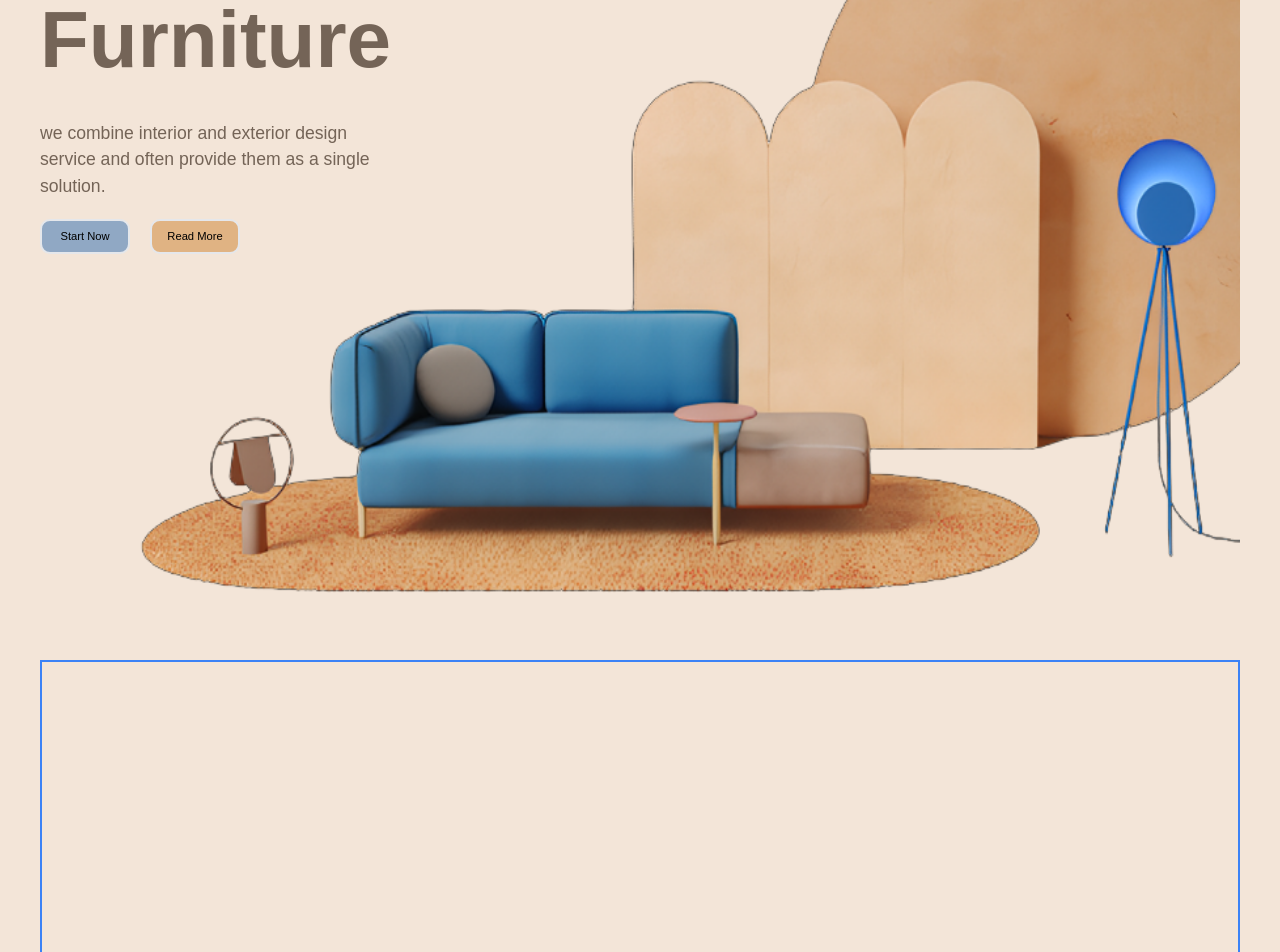
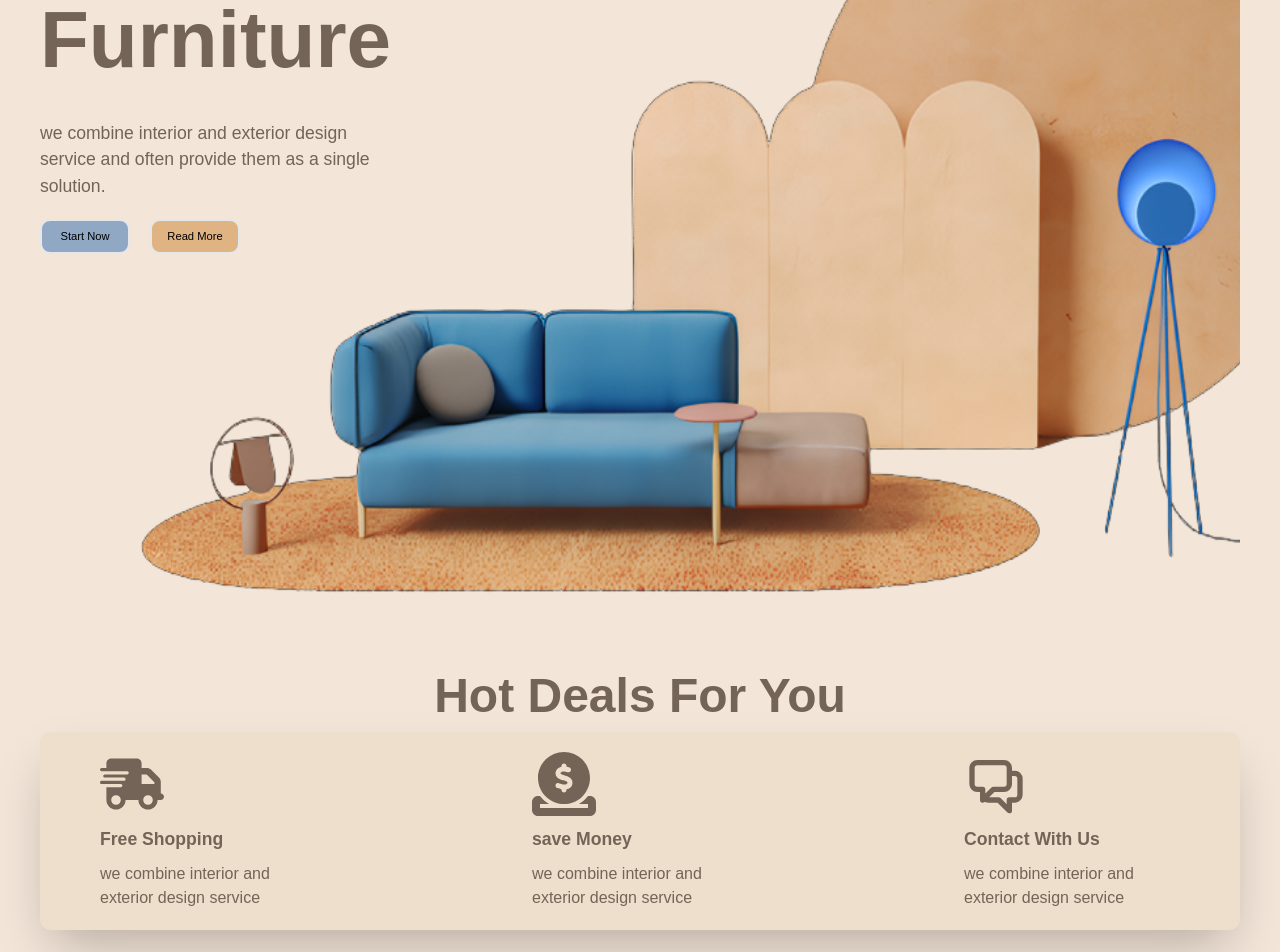
Before and after one commit to jihannkn/Furniture, a React (Vite) app: page / in a window 1280 px wide. Shown: the part 180-1132 px from the top of the page. Built offline with nearby package versions, Linux system fonts and the light colour scheme.

Commit message:
files:  src/components/elements/Secton1.jsx • src/components/elements/Secton2.jsx • src/components/elements/Secton3.jsx • src/components/elements/Secton4.jsx

```diff
--- /dev/null
+++ b/src/components/elements/Section1.jsx
@@ -0,0 +1,53 @@
+import bg1 from "../../../public/assets/images/bg1.png";
+import { FaTruckFast } from "react-icons/fa6";
+import { FaCircleDollarToSlot } from "react-icons/fa6";
+import { HiOutlineChatAlt2 } from "react-icons/hi";
+
+export default function Section1() {
+    return (
+        <div className="w-full relative font-poppins ">
+                    <div className="w-[50%] flex flex-col gap-[20px] absolute">
+                        <div className="w-[70%]">
+                            <h1 className="font-poppins text-[5rem] font-bold text-font-color">Modern Furniture</h1>
+                        </div>
+                        <div className="w-[60%]">
+                            <p className="text-[1.1rem] text-font-color">
+                                we combine interior and exterior design service and often
+                                provide them as a single solution.
+                            </p>
+                        </div>
+                        <div className="w-full flex gap-[20px]" >
+                            <button className="w-[15%] border-2 h-[35px] rounded-[10px] bg-primary-blue text-[0.7rem] flex items-center justify-center"><a href="#">Start Now</a></button>
+                            <button className="w-[15%] border-2 h-[35px] rounded-[10px] bg-primary-brown text-[0.7rem] flex items-center justify-center"><a href="#">Read More</a></button>
+                        </div>
+                    </div>
+                    <div className="w-full flex justify-end">
+                        <img src={bg1} alt="" className="w-[100%] h-[100vh]"/>
+                    </div>
+                <div className=" w-full" >
+                <div className="mb-[30px]">
+                        <div className="w-full flex justify-center">
+                            <h1 className="text-font-color font-bold text-[3rem]">Hot Deals For You</h1>
+                        </div>
+                        <div className="w-full flex justify-between bg-[#EEDFCC] p-[20PX] rounded-[10px] px-[60px] shadow-2xl" >
+                        <div className="w-[20%] flex flex-col gap-[10px] text-font-color" >
+                            <FaTruckFast className="text-[4rem]"/>
+                            <h2 className="font-bold text-[1.1rem]">Free Shopping</h2>
+                            <p>we combine interior and exterior design service</p>
+                        </div>
+                        <div className="w-[20%] flex flex-col gap-[10px] text-font-color">
+                            <FaCircleDollarToSlot className="text-[4rem]"/>
+                            <h2 className="font-bold text-[1.1rem]">save Money</h2>
+                            <p>we combine interior and exterior design service</p>
+                        </div>
+                        <div className="w-[20%] flex flex-col gap-[10px] text-font-color">
+                            <HiOutlineChatAlt2 className="text-[4rem]"/>
+                            <h2 className="font-bold text-[1.1rem]">Contact With Us</h2>
+                            <p>we combine interior and exterior design service</p>
+                        </div>
+                        </div>
+                    </div>
+                </div>
+                </div>
+    )
+}
--- /dev/null
+++ b/src/components/elements/Section2.jsx
@@ -0,0 +1,5 @@
+export default function Section2(){
+    return(
+        <h1>Screen 2</h1>
+    )
+}
--- /dev/null
+++ b/src/components/elements/Section3.jsx
@@ -0,0 +1,5 @@
+export default function Sectioon3(){
+    return(
+        <h1>Screen 3</h1>
+    )
+}
--- /dev/null
+++ b/src/components/elements/Section4.jsx
@@ -0,0 +1,5 @@
+export default function Section4(){
+    return(
+        <h1>Screen 4</h1>
+    )
+}
--- a/src/components/fragments/Content.jsx
+++ b/src/components/fragments/Content.jsx
@@ -1,38 +1,24 @@
-import bg1 from "../../../public/assets/images/bg1.png";
+
+import Section1 from "../elements/Section1";
+import Section2 from "../elements/Section2";
+import Sectioon3 from "../elements/Section3";
+import Section4 from "../elements/Section4";
+
 
 export default function Content() {
     return (
         <div>
-            <div className="w-full h-screen">
-                <div className="w-full relative font-poppins ">
-                    <div className="w-[50%] flex flex-col gap-[20px] absolute">
-                        <div className="w-[70%]">
-                            <h1 className="font-poppins text-[5rem] font-bold text-font-color">Modern Furniture</h1>
-                        </div>
-                        <div className="w-[60%]">
-                            <p className="text-[1.1rem] text-font-color">
-                                we combine interior and exterior design service and often
-                                provide them as a single solution.
-                            </p>
-                        </div>
-                        <div className="w-full flex gap-[20px]" >
-                            <button className="w-[15%] border-2 h-[35px] rounded-[10px] bg-primary-blue text-[0.7rem] flex items-center justify-center"><a href="#">Start Now</a></button>
-                            <button className="w-[15%] border-2 h-[35px] rounded-[10px] bg-primary-brown text-[0.7rem] flex items-center justify-center"><a href="#">Read More</a></button>
-                        </div>
-                    </div>
-                    <div className="w-full flex justify-end">
-                        <img src={bg1} alt="" className="w-[100%] h-[100vh]"/>
-                    </div>
-                </div>
+            <div className="w-full">
+                <Section1/>
             </div>
             <div className="w-full h-screen border-2 border-blue-500 flex items-center justify-center">
-                <h1>Screen 2</h1>
+                <Section2/>
             </div>
             <div className="w-full h-screen border-2 border-blue-500 flex items-center justify-center">
-                <h1>Screen 3</h1>
+                <Sectioon3/>
             </div>
             <div className="w-full h-screen border-2 border-blue-500 flex items-center justify-center">
-                <h1>Screen 4</h1>
+                <Section4/>
             </div>
         </div>
     );
```
